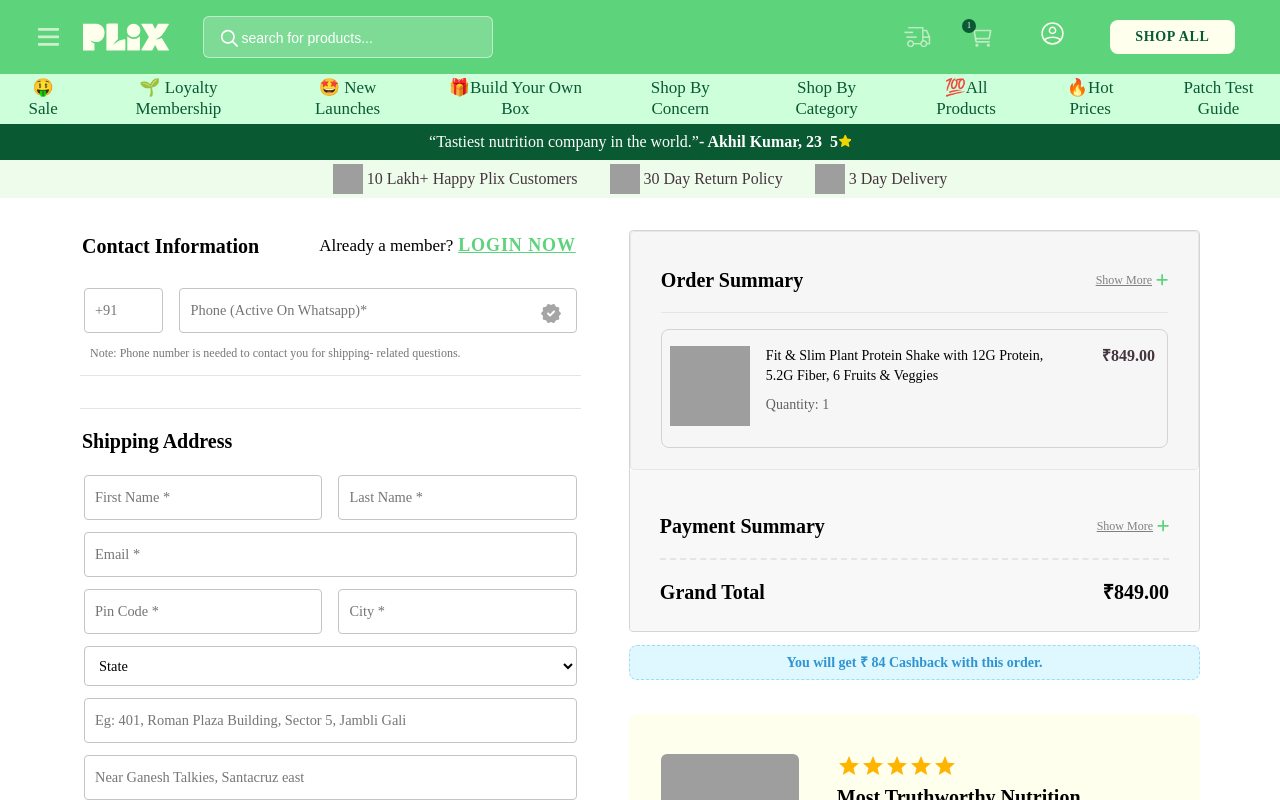
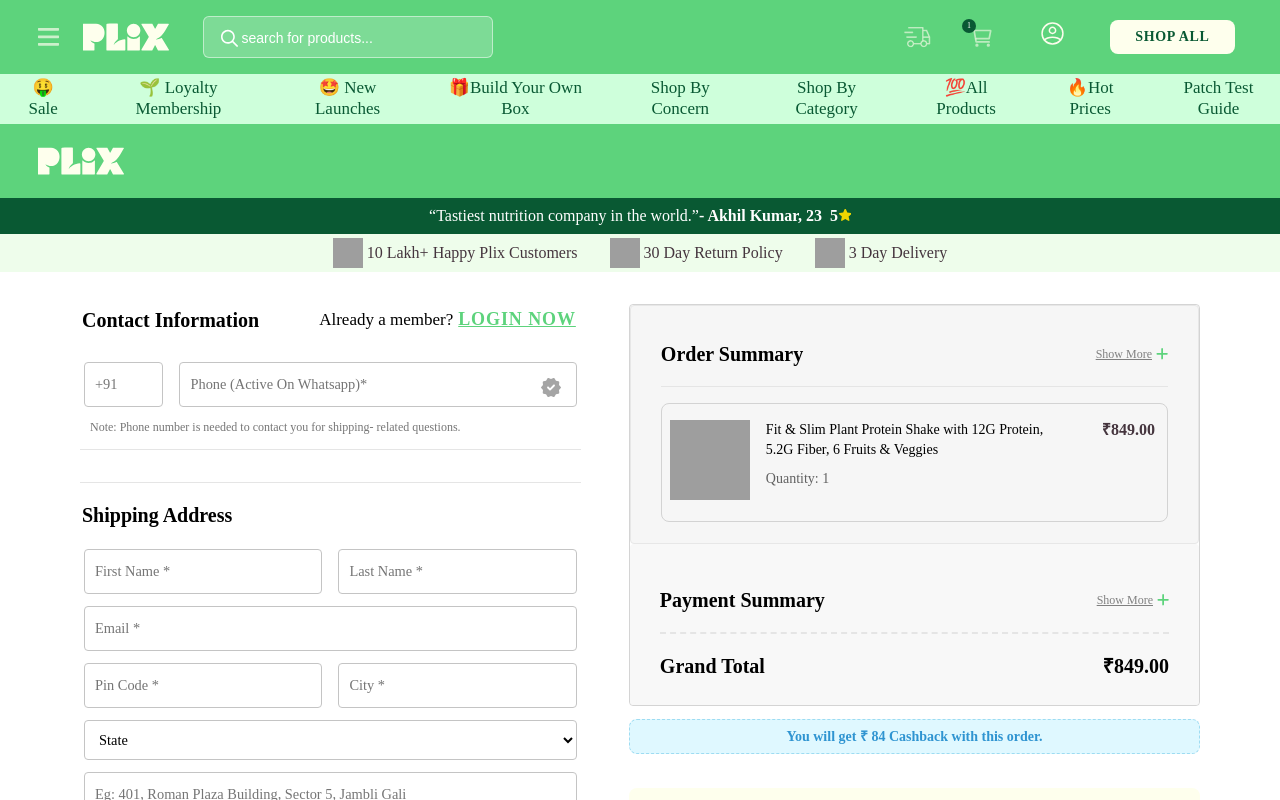
Before and after one commit to AkhilGuretia/Clone, a React (Vite) app: page /checkout in a window 1280 px wide. Shown: the top 800 px of the page. Built offline with nearby package versions, Linux system fonts and the light colour scheme; grey boxes are pictures that could not be loaded; the HTML template or start-up script is replaced by a standard one.

Commit message:
Conditionally rendering Header on some pages

```diff
--- a/src/App.jsx
+++ b/src/App.jsx
@@ -9,6 +9,7 @@
 
 const App = () => {
   const [showCart, setShowCart] = useState(false);
+  const [isAppOnHomePage, setIsAppOnHomePage] = useState(true);
 
   const handleShowCart = () => {
     setShowCart((status) => !status);
@@ -17,19 +18,27 @@
   return (
     <div>
       <div className="App">
-        <Header handleShowCart={handleShowCart} />
+        {isAppOnHomePage && <Header handleShowCart={handleShowCart} />}
 
         <Routes>
           <Route
             path="/"
             element={<MainHomePage handleShowCart={handleShowCart} />}
           />
-          <Route path="/checkout" element={<Checkout />} />
+          <Route
+            path="/checkout"
+            element={<Checkout setIsAppOnHomePage={setIsAppOnHomePage} />}
+          />
         </Routes>
 
         <Footer />
       </div>
-      {showCart && <CartOverLay setShowCart={setShowCart} />}
+      {showCart && (
+        <CartOverLay
+          setShowCart={setShowCart}
+          setIsAppOnHomePage={setIsAppOnHomePage}
+        />
+      )}
     </div>
   );
 };
--- a/src/index.css
+++ b/src/index.css
@@ -4075,3 +4075,65 @@
   font-size: 18px;
   font-weight: 500;
 }
+
+.headerNav,
+.top {
+  position: sticky;
+  top: 0;
+  left: 0;
+  z-index: 3;
+}
+
+.headerNav {
+  min-height: 64px;
+}
+
+.headerNavPlix {
+  min-height: 48px !important;
+}
+
+.plixlife-main-menu {
+  -ms-flex-align: center;
+  align-items: center;
+  display: -ms-flexbox;
+  display: flex;
+  -ms-flex-direction: column;
+  flex-direction: column;
+  position: relative;
+}
+
+.plixlife-main-menu__lower {
+  display: grid;
+  width: 100vw;
+  padding: 0 3vw;
+  -ms-flex-align: center;
+  align-items: center;
+  min-height: 48px;
+  height: 74px;
+  background-color: #5dd37c;
+  grid-template-columns: 1fr 1fr;
+}
+
+.plixlife-main-menu__lower__desktop-left {
+  grid-gap: 1.5rem;
+  gap: 1.5rem;
+}
+
+.plixlife-main-menu__lower__desktop-left {
+  display: -ms-flexbox;
+  display: flex;
+  -ms-flex-pack: start;
+  justify-content: start;
+  grid-gap: 2rem;
+  gap: 2rem;
+  height: 100%;
+}
+
+.plixlife-main-menu__lower__desktop-left a {
+  display: -ms-flexbox;
+  display: flex;
+  -ms-flex-align: center;
+  align-items: center;
+  -ms-flex-pack: center;
+  justify-content: center;
+}
--- a/src/pages/Checkout.jsx
+++ b/src/pages/Checkout.jsx
@@ -1,5 +1,48 @@
-const Checkout = () => {
+import { NavLink } from "react-router-dom";
+
+// eslint-disable-next-line react/prop-types
+const Checkout = ({ setIsAppOnHomePage }) => {
   return (
+    <>
+      <header className="headerNav false headerNavPlix">
+        <nav className="plixlife-main-menu" id="header">
+          <div className="plixlife-main-menu__lower checkoutpage-main-menu">
+            <div className="plixlife-main-menu__lower__desktop-left">
+              <NavLink to="/" onClick={() => setIsAppOnHomePage(true)}>
+                <svg
+                  width="86"
+                  height="28"
+                  viewBox="0 0 86 28"
+                  fill="none"
+                  xmlns="http://www.w3.org/2000/svg"
+                >
+                  <path
+                    d="M78.3211 14.9518C77.0257 15.5674 74.8373 16.3091 73.291 16.5519C73.0523 16.5895 72.9507 16.2603 73.1691 16.1557C74.9735 15.2931 78.2286 14.331 82.2752 7.58704L85.5842 1.86209L85.8433 1.39982C86.0241 1.04221 85.7986 0.655124 85.3901 0.654108L75.322 0.634805C75.131 0.634805 74.9542 0.734369 74.8546 0.897939L72.4336 5.50127C72.3066 5.71157 72.0008 5.71157 71.8738 5.50127L69.3359 0.843077C69.2577 0.713034 69.1165 0.633789 68.9641 0.633789L58.7242 0.653092C58.3909 0.653092 58.1837 1.01478 58.3503 1.30331L65.6469 13.4725C65.8024 13.7407 65.7983 14.0729 65.6388 14.3381L58.4732 26.553C58.2548 26.9147 58.5139 27.377 58.9365 27.379L68.895 27.442C69.09 27.443 69.2719 27.3394 69.3694 27.1697L71.8088 22.5583C71.9805 22.1631 72.3625 22.3144 72.458 22.5583L74.8759 27.2266C74.9542 27.3607 75.0974 27.444 75.2529 27.443L85.569 27.378C85.9052 27.376 86.1115 27.0082 85.9367 26.7207L78.9276 15.1316C78.8016 14.9233 78.5395 14.8461 78.3201 14.9497"
+                    fill="#FEFFED"
+                  ></path>
+                  <path
+                    d="M42.1587 16.4677C42.0571 16.3844 41.9291 16.3397 41.798 16.3447C36.6999 16.55 32.3313 19.7929 31.0034 21.7497C30.9079 21.8899 30.6895 21.7903 30.7362 21.6278C30.9719 20.8099 31.6953 19.4648 33.0597 18.018C33.5403 17.508 34.1214 17.0488 34.5938 16.6038C34.8041 16.4047 34.925 16.1294 34.925 15.8398V3.7915H34.9098C34.9118 2.98788 34.9139 2.26654 34.9169 1.42025C34.9189 0.94884 34.7096 0.618652 34.2901 0.618652C30.2628 0.618652 28.176 0.629828 24.1487 0.630844C23.7342 0.630844 23.3979 0.967128 23.3969 1.38266C23.3969 9.79483 23.3969 18.2619 23.3969 26.674C23.3969 26.7899 23.404 26.9047 23.3989 27.0205C23.3878 27.2481 23.5686 27.438 23.7962 27.434C24.0319 27.4299 24.2686 27.434 24.5043 27.434C30.6214 27.434 35.6271 27.4309 41.7452 27.4431C42.2115 27.4431 42.3974 27.3415 42.3954 26.8254C42.3792 23.5327 42.3771 20.2399 42.3863 16.9472C42.3863 16.7613 42.304 16.5845 42.1597 16.4667"
+                    fill="#FEFFED"
+                  ></path>
+                  <path
+                    d="M11.4753 22.212V20.8495C11.4753 20.7114 11.39 20.5884 11.262 20.5387C9.91681 20.0195 8.74439 19.4668 7.61667 17.7854C7.61363 17.7813 7.61058 17.7763 7.60855 17.7702C7.54353 17.6188 7.63801 17.4887 7.79345 17.5456C7.81784 17.5548 7.84527 17.5649 7.8727 17.5781C8.34004 17.7925 9.00753 18.1511 10.1312 18.5311C11.9183 19.1356 13.8506 19.1986 15.6682 18.6927C15.8998 18.6287 16.61 18.3889 16.7959 18.3127C21.7182 16.3153 23.0288 8.59805 19.9088 4.29748C18.1685 1.89981 15.8399 0.628835 12.9932 0.652202V0.641027L5.25253 0.636963C5.22611 0.636963 5.20071 0.637979 5.17532 0.641027H0.346443C0.155442 0.643059 0 0.798501 0 0.989502V27.1363C0 27.2948 0.128011 27.4228 0.286502 27.4228H4.77401C4.82684 27.4371 4.88983 27.4431 4.96603 27.4431C7.50594 27.434 8.49243 27.435 11.0323 27.4431C11.3595 27.4442 11.4712 27.3355 11.4702 26.9992C11.4631 25.5108 11.4601 23.5998 11.4611 22.212H11.4773H11.4753Z"
+                    fill="#FEFFED"
+                  ></path>
+                  <path
+                    d="M57.3542 7.41641C57.3542 11.1389 54.3367 14.1563 50.6143 14.1563C46.8918 14.1563 43.8744 11.1389 43.8744 7.41641C43.8744 3.69392 46.8918 0.676514 50.6143 0.676514C54.3367 0.676514 57.3542 3.69392 57.3542 7.41641Z"
+                    fill="#FEFFED"
+                  ></path>
+                  <path
+                    d="M56.9187 15.4466V13.7438C56.9187 13.5102 56.6343 13.4055 56.4859 13.5843C55.0697 15.2891 52.9565 16.0856 50.5964 16.0856C48.2363 16.0856 46.1546 15.3054 44.7384 13.6219C44.59 13.4452 44.3066 13.5498 44.3066 13.7835C44.3066 20.6514 44.3066 19.0919 44.3066 26.7136C44.3066 27.4299 44.3066 27.4329 45.0086 27.4329C48.7809 27.4339 52.5531 27.4248 56.3254 27.4451C56.805 27.4472 56.9137 27.2765 56.9127 26.8254C56.9015 23.1496 56.9005 19.1224 56.9096 15.4476H56.9177L56.9187 15.4466Z"
+                    fill="#FEFFED"
+                  ></path>
+                </svg>
+              </NavLink>
+            </div>
+          </div>
+        </nav>
+      </header>
+
       <div>
         <div>
           <div className="CheckoutV3_badgeSectionWrapper__N56HP">
@@ -55,7 +98,12 @@
               <div className="CheckoutV3_checkoutLoginContainer__AO3MB">
                 <div className="CheckoutV3_checkoutLoginContainerText__LcIvY">
                   <div className="CheckoutV3_userIconDiv__XU9JI">
-                  <svg width="1em" height="1em" viewBox="0 0 26 24" fill="none">
+                    <svg
+                      width="1em"
+                      height="1em"
+                      viewBox="0 0 26 24"
+                      fill="none"
+                    >
                       <path
                         d="M13.432 23.797l1.085-1.03c.27-.272.27-.706 0-.923l-8.407-8.46h18.549a.66.66 0 00.65-.652v-1.518c0-.326-.325-.651-.65-.651H6.109l8.408-8.407c.27-.217.27-.65 0-.922L13.431.204c-.217-.272-.651-.272-.922 0L1.174 11.538a.624.624 0 000 .922L12.51 23.797c.27.27.705.27.922 0z"
                         fill="#BEBEBE"
@@ -81,7 +129,10 @@
                 </div>
               </div>
               <div className="sc-dtAKIF irbPPu">
-              <form id="checkoutAddressForm" className="CheckoutV3_form__xfEIz">
+                <form
+                  id="checkoutAddressForm"
+                  className="CheckoutV3_form__xfEIz"
+                >
                   <div className="CheckoutV3_formFieldsContainer__oslV0">
                     <div>
                       <div className="CheckoutV3_row__B8iYl">
@@ -125,8 +176,8 @@
                         </div>
                       </div>
                       <div className="CheckoutV3_inputSubtext__zuvuN">
-                      Note: Phone number is needed to contact you for shipping-
-                      related questions.
+                        Note: Phone number is needed to contact you for
+                        shipping- related questions.
                       </div>
                     </div>
                     <div className="CheckoutV3_showHrdesktop__hs_Vr">
@@ -260,7 +311,10 @@
                               >
                                 Chhattisgarh
                               </option>
-                            <option value="Goa" className="undefined undefined">
+                              <option
+                                value="Goa"
+                                className="undefined undefined"
+                              >
                                 Goa
                               </option>
                               <option
@@ -494,7 +548,9 @@
                           >
                             <div className="CheckoutV3_radioLabelContainer__jEJdl">
                               <div>
-                              <p>Razorpay (Cards, UPI, NetBanking, Wallets) </p>
+                                <p>
+                                  Razorpay (Cards, UPI, NetBanking, Wallets){" "}
+                                </p>
                                 <img src="https://plixlifefc-media.farziengineer.co/hosted/Group_34324-24a8b1c90798.png" />
                               </div>
                               <div className="CheckoutV3_radioLabelContainerSecondary__T73Aw">
@@ -626,8 +682,8 @@
                           </div>
                           <div className="CheckoutV3_orderSummaryProductContent__O4ZTv">
                             <div className="CheckoutV3_orderSummaryProductContentName__gS9yY">
-                            Fit &amp; Slim Plant Protein Shake with 12G Protein,
-                            5.2G Fiber, 6 Fruits &amp; Veggies
+                              Fit &amp; Slim Plant Protein Shake with 12G
+                              Protein, 5.2G Fiber, 6 Fruits &amp; Veggies
                             </div>
                             <div className="CheckoutV3_orderSummaryProductContentPriceContainer__03Dtf">
                               <div className="CheckoutV3_undiscounted__2FNIK">
@@ -798,9 +854,9 @@
                   </div>
                   <div className="review_content">
                     I love how Plix makes nutrition fun and tasty! I have been
-                  using a range of products for weight and beauty from Plix and
-                  the results are amazing! There are 0 side effects and I love
-                  how the ingredients are all plant-based!
+                    using a range of products for weight and beauty from Plix
+                    and the results are amazing! There are 0 side effects and I
+                    love how the ingredients are all plant-based!
                   </div>
                 </div>
               </div>
@@ -808,6 +864,7 @@
           </div>
         </div>
       </div>
+    </>
   );
 };
 
```
Also changed, not shown: src/components/CartOverlay.jsx (+5 -2 lines). Lines whose indentation alone changed are shown as unchanged.
